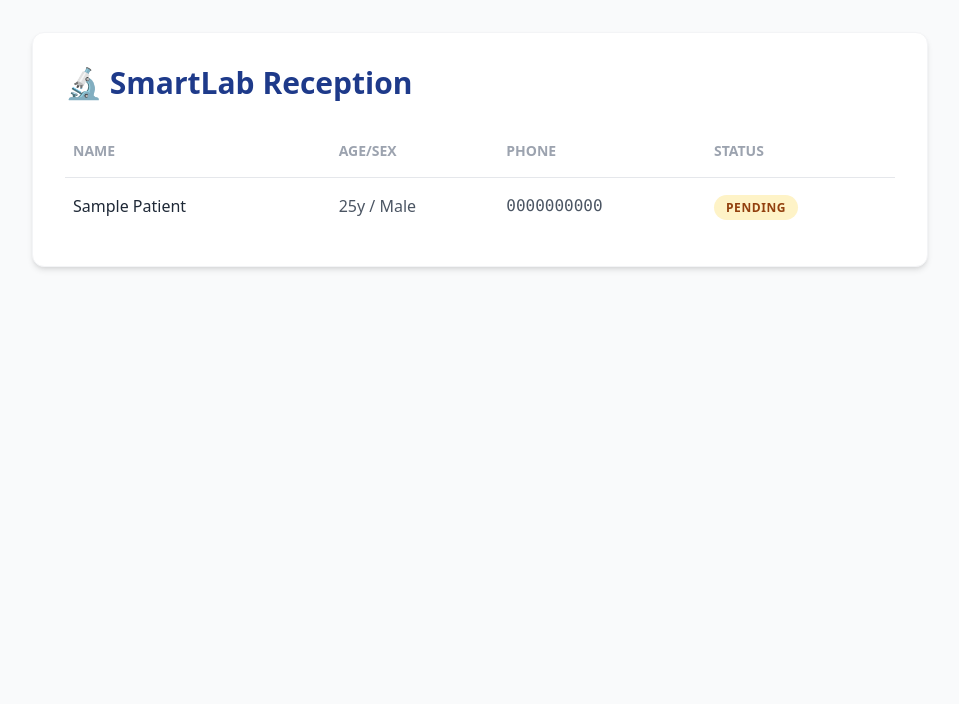
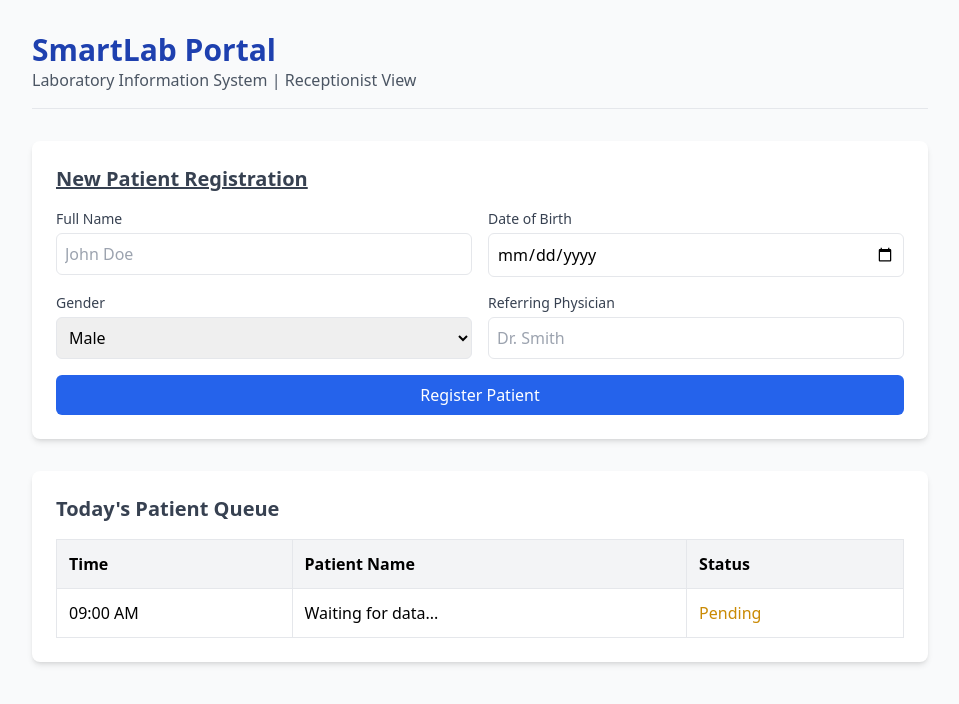
Before and after one commit to laleeth93-cyber/my-lab-app, a Next.js app: page / in a window 1280 px wide. Shown: the top 704 px of the page, without its empty margins (160-1119 px from the left). Built offline with nearby package versions, Linux system fonts and the light colour scheme.

Commit message:
Feature: Added Patient Registration Form

```diff
--- a/app/page.tsx
+++ b/app/page.tsx
@@ -1,58 +1,73 @@
-"use client";
+import React from 'react';
 
-// BLOCK DASHBOARD IMPORTS OPEN
-import React, { useState } from 'react';
-// BLOCK DASHBOARD IMPORTS CLOSE
+export default function Home() {
+  return (
+    <main className="p-8 bg-gray-50 min-h-screen">
+      <div className="max-w-4xl mx-auto space-y-8">
 
-// BLOCK DASHBOARD LOGIC OPEN
-export default function LabDashboard() {
-  // BLOCK PATIENT DATA MEMORY OPEN
-  const [patients, setPatients] = useState([
-    { id: 1, name: "Sample Patient", age: 25, gender: "Male", phone: "0000000000", status: "Pending" }
-  ]);
-  // BLOCK PATIENT DATA MEMORY CLOSE
+        {/* BLOCK HEADER OPEN */}
+        <header className="border-b pb-4">
+          <h1 className="text-3xl font-bold text-blue-800">SmartLab Portal</h1>
+          <p className="text-gray-600">Laboratory Information System | Receptionist View</p>
+        </header>
+        {/* BLOCK HEADER CLOSE */}
 
-  return (
-    <main className="min-h-screen p-8 bg-gray-50">
-      <div className="max-w-4xl mx-auto bg-white p-8 rounded-xl shadow-md border border-gray-100">
+        {/* BLOCK PATIENT REGISTRATION FORM OPEN */}
+        <section className="bg-white p-6 rounded-lg shadow-md">
+          <h2 className="text-xl font-semibold mb-4 text-gray-700 underline">New Patient Registration</h2>
+          <form className="grid grid-cols-1 md:grid-cols-2 gap-4">
+            <div>
+              <label className="block text-sm font-medium text-gray-700">Full Name</label>
+              <input type="text" placeholder="John Doe" className="mt-1 block w-full border rounded-md p-2" />
+            </div>
+            <div>
+              <label className="block text-sm font-medium text-gray-700">Date of Birth</label>
+              <input type="date" className="mt-1 block w-full border rounded-md p-2" />
+            </div>
+            <div>
+              <label className="block text-sm font-medium text-gray-700">Gender</label>
+              <select className="mt-1 block w-full border rounded-md p-2">
+                <option>Male</option>
+                <option>Female</option>
+                <option>Other</option>
+              </select>
+            </div>
+            <div>
+              <label className="block text-sm font-medium text-gray-700">Referring Physician</label>
+              <input type="text" placeholder="Dr. Smith" className="mt-1 block w-full border rounded-md p-2" />
+            </div>
+            <div className="md:col-span-2">
+              <button type="submit" className="w-full bg-blue-600 text-white py-2 rounded-md hover:bg-blue-700 transition">
+                Register Patient
+              </button>
+            </div>
+          </form>
+        </section>
+        {/* BLOCK PATIENT REGISTRATION FORM CLOSE */}
 
-        {/* BLOCK DASHBOARD HEADER OPEN */}
-        <h1 className="text-3xl font-bold text-blue-900 mb-6 flex items-center gap-2">
-          🔬 SmartLab Reception
-        </h1>
-        {/* BLOCK DASHBOARD HEADER CLOSE */}
-
-        {/* BLOCK PATIENT TABLE OPEN */}
-        <div className="overflow-x-auto">
+        {/* BLOCK PATIENT QUEUE OPEN */}
+        <section className="bg-white p-6 rounded-lg shadow-md">
+          <h2 className="text-xl font-semibold mb-4 text-gray-700">Today's Patient Queue</h2>
           <table className="w-full text-left border-collapse">
             <thead>
-              <tr className="border-b text-gray-400 text-sm uppercase">
-                <th className="py-4 px-2">Name</th>
-                <th className="py-4">Age/Sex</th>
-                <th className="py-4">Phone</th>
-                <th className="py-4">Status</th>
+              <tr className="bg-gray-100">
+                <th className="p-3 border">Time</th>
+                <th className="p-3 border">Patient Name</th>
+                <th className="p-3 border">Status</th>
               </tr>
             </thead>
-            <tbody className="divide-y divide-gray-50">
-              {patients.map(p => (
-                <tr key={p.id} className="hover:bg-blue-50 transition">
-                  <td className="py-4 px-2 font-medium text-gray-800">{p.name}</td>
-                  <td className="py-4 text-gray-600">{p.age}y / {p.gender}</td>
-                  <td className="py-4 text-gray-600 font-mono">{p.phone}</td>
-                  <td className="py-4">
-                    <span className="bg-amber-100 text-amber-800 px-3 py-1 rounded-full text-xs font-bold uppercase tracking-wider">
-                      {p.status}
-                    </span>
-                  </td>
-                </tr>
-              ))}
+            <tbody>
+              <tr>
+                <td className="p-3 border">09:00 AM</td>
+                <td className="p-3 border">Waiting for data...</td>
+                <td className="p-3 border text-yellow-600 font-medium">Pending</td>
+              </tr>
             </tbody>
           </table>
-        </div>
-        {/* BLOCK PATIENT TABLE CLOSE */}
+        </section>
+        {/* BLOCK PATIENT QUEUE CLOSE */}
 
       </div>
     </main>
   );
 }
-// BLOCK DASHBOARD LOGIC CLOSE
```
